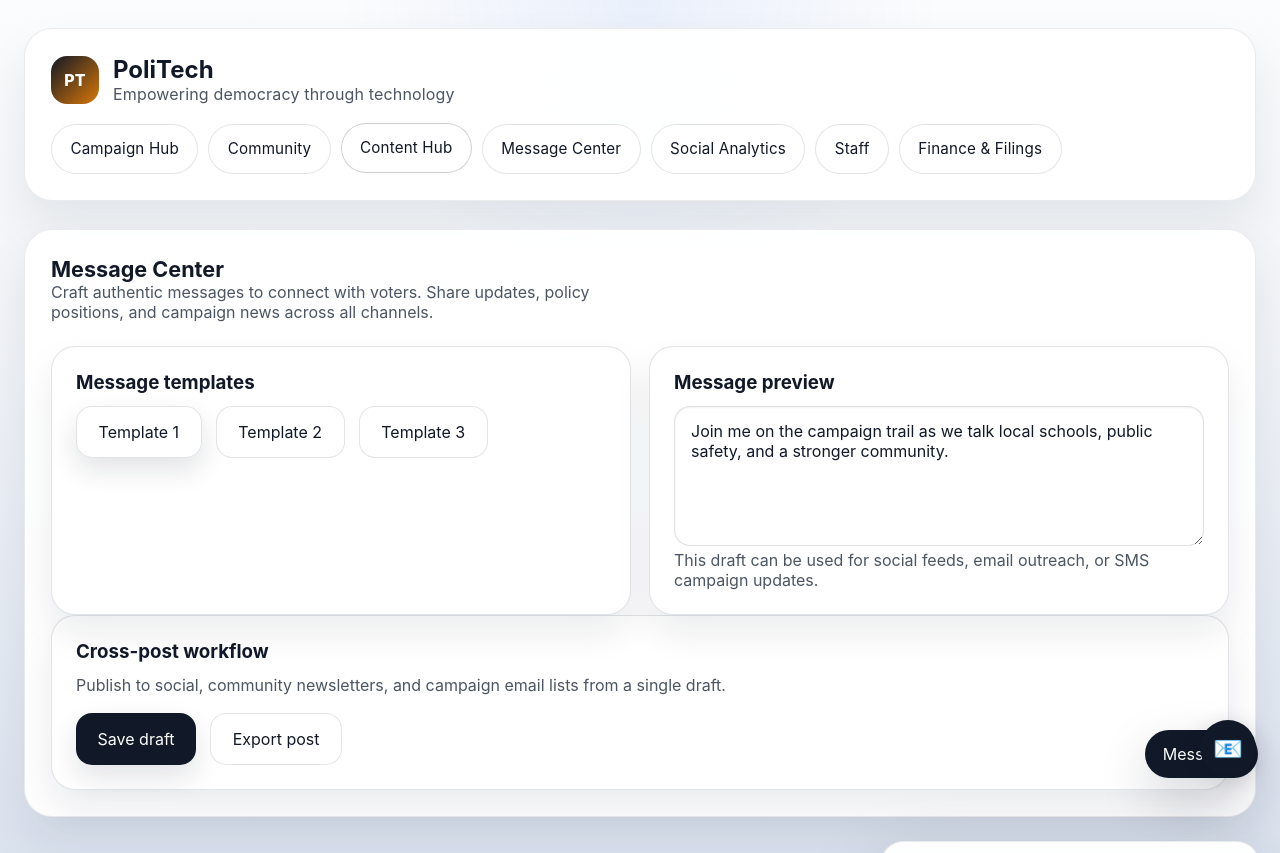
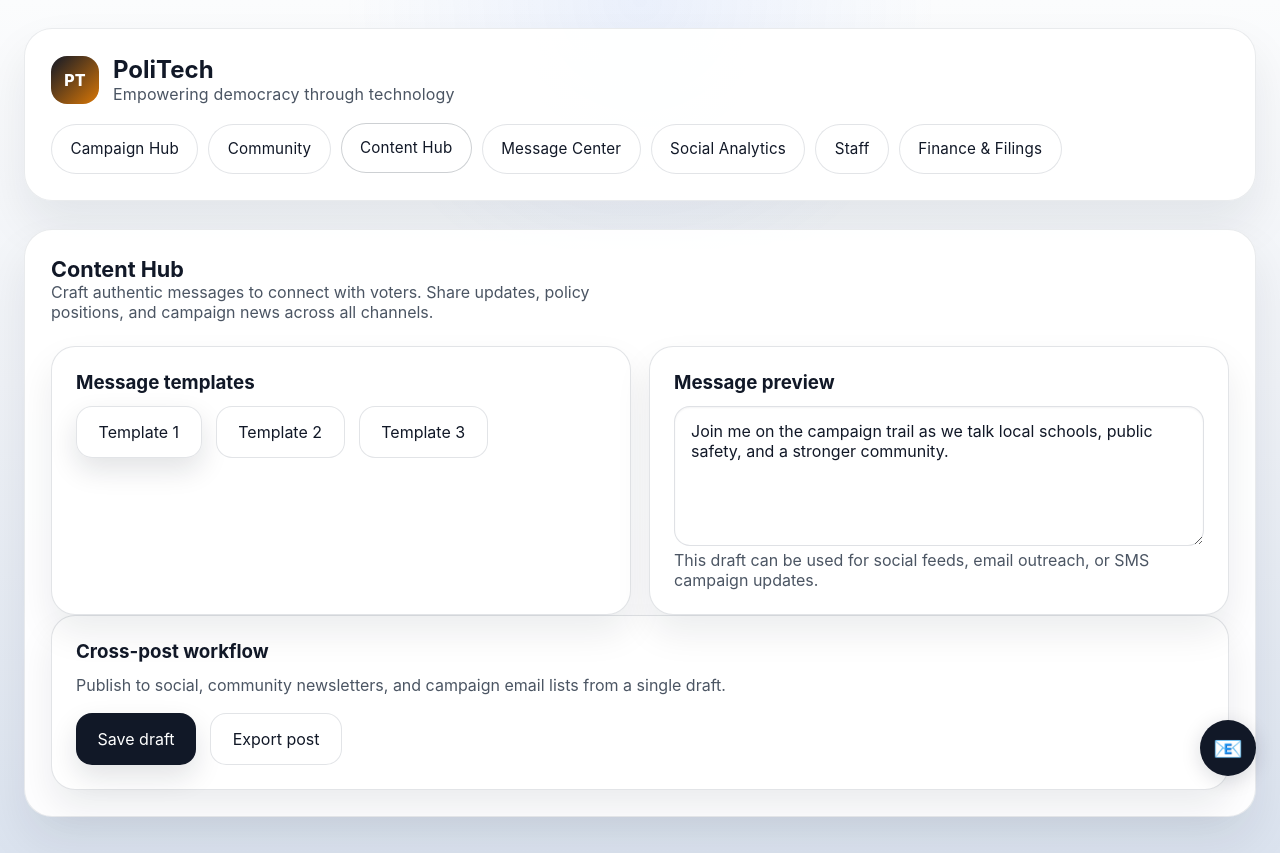
Before and after one commit to TyoshiChikayama-Jackson/politician-side-politechllc, a React (Vite) app: page / in a window 1280 px wide. Both pictures are taken after a click on the button "Content Hub". Built offline with nearby package versions, Linux system fonts and the light colour scheme.

Commit message:
message remove button

```diff
--- a/src/pages/Posts.tsx
+++ b/src/pages/Posts.tsx
@@ -6,35 +6,16 @@ const templates = [
   'Today I visited neighborhood small businesses to hear your ideas for better city services.',
 ];
 
-const messages = [
-  {
-    sender: 'Monroe County Volunteer Lead',
-    message: 'Thanks for the post draft—let’s push this during rush hour tomorrow.',
-    time: '9:14 AM'
-  },
-  {
-    sender: 'State Campaign Organizer',
-    message: 'Please review the LinkedIn content before the media briefing.',
-    time: 'Yesterday'
-  },
-  {
-    sender: 'Local Press Contact',
-    message: 'We’d like a quote for the upcoming transportation town hall.',
-    time: '2 days ago'
-  }
-];
-
 export function Posts() {
   const [message, setMessage] = useState(templates[0]);
   const [selected, setSelected] = useState(0);
-  const [drawerOpen, setDrawerOpen] = useState(false);
 
   return (
     <>
       <section className="section-panel">
         <div className="section-title">
           <div>
-            <h2>Message Center</h2>
+            <h2>Content Hub</h2>
             <p>Craft authentic messages to connect with voters. Share updates, policy positions, and campaign news across all channels.</p>
           </div>
         </div>
@@ -79,32 +60,6 @@ export function Posts() {
           </div>
         </div>
       </section>
-
-      <button type="button" className="drawer-launcher" onClick={() => setDrawerOpen((current) => !current)}>
-        {drawerOpen ? 'Hide messages' : 'Messages'}
-      </button>
-
-      <aside className={`message-drawer ${drawerOpen ? 'open' : ''}`}>
-        <div className="drawer-header">
-          <div>
-            <h3>Messages</h3>
-            <p className="muted-text">Pull up campaign conversations and quick replies.</p>
-          </div>
-          <button type="button" className="secondary" onClick={() => setDrawerOpen(false)}>
-            Close
-          </button>
-        </div>
-
-        <div className="conversation-list">
-          {messages.map((item) => (
-            <div key={item.sender} className="conversation-item">
-              <strong>{item.sender}</strong>
-              <p>{item.message}</p>
-              <span className="muted-text">{item.time}</span>
-            </div>
-          ))}
-        </div>
-      </aside>
     </>
   );
 }
```
